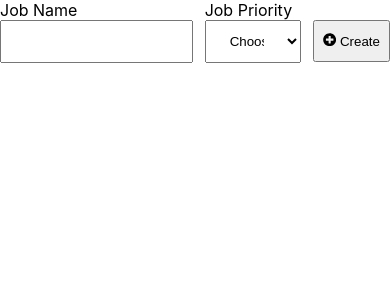
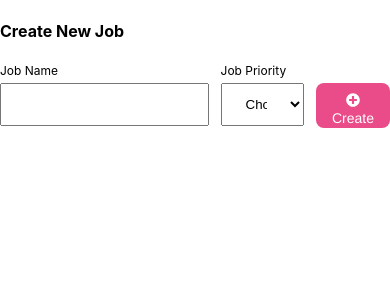
Before and after one commit to farukincibas/todo-nextjs, a Next.js app: page /components/AddTask in a window 390 px wide. Shown: the top 300 px of the page. Built offline with nearby package versions, Linux system fonts and the light colour scheme.

Commit message:
feat(table): sorted values by importance

```diff
--- a/pages/components/AddTask/index.tsx
+++ b/pages/components/AddTask/index.tsx
@@ -13,11 +13,27 @@ const AddTask: NextPage = () => {
 
     const handleAdd = (e: React.MouseEvent<HTMLButtonElement, MouseEvent>) => {
         e.preventDefault();
+        let importance: number = 0;
+        switch (priority) {
+            case 'Urgent':
+                importance = 1;
+                break;
+            case 'Regular':
+                importance = 2;
+                break;
+            case 'Trivial':
+                importance = 3;
+                break;
+            default:
+                console.log("No such priority exists!");
+                break;
+        }
 
         const newTask = {
             id: Date.now(),
             name: name,
             priority: priority,
+            importance: importance,
         };
         if (name.length > 0 && priority.length > 0) {
             dispatch({ type: ActionTypes.addTask, payload: newTask });
@@ -49,6 +65,7 @@ const AddTask: NextPage = () => {
 
     return (
         <>
+            <h4>Create New Job</h4>
             <div className={styles.flexRow}>
 
                 <div className={styles.flexColumTwo}>
@@ -65,10 +82,11 @@ const AddTask: NextPage = () => {
                         <option value="Trivial">Trivial</option>
                     </select>
                 </div>
-
-                <button onClick={handleAdd} className={styles.addButton}>
-                    <FaPlusCircle /> Create
-                </button>
+                <div className={styles.flexColumThree}>
+                    <label style={{ visibility: 'hidden' }}>hidden</label>
+                    <button onClick={handleAdd} className={styles.buttonAdd}>
+                        <FaPlusCircle /> Create
+                    </button></div>
 
             </div>
         </>
--- a/pages/store/reducer.ts
+++ b/pages/store/reducer.ts
@@ -3,6 +3,7 @@ export interface Tasks {
     id: number;
     name: string;
     priority: string;
+    importance:number;
 }
 
 //export const initialState: Tasks[] = JSON.parse(localStorage.getItem('tasks') || '[]');
--- a/styles/AddTask.module.css
+++ b/styles/AddTask.module.css
@@ -24,17 +24,49 @@
 .flexColumOne{
     display: flex;
     flex-direction: column;
-    flex:1;
+    flex:2;
 }
 
 .flexColumTwo{
     display: flex;
     flex-direction: column;
-    flex:2;
+    flex:5;
 }
 
-.addButton{
-    padding: 11px 8px;
-    margin: 20px 0;
-    box-sizing: border-box;
+.flexColumThree{
+    display: flex;
+    flex-direction: column;
+    flex:1;
 }
+
+
+.buttonAdd {
+  background-color: #EA4C89;
+  border-radius: 8px;
+  border-style: none;
+  box-sizing: border-box;
+  color: #FFFFFF;
+  cursor: pointer;
+  display: inline-block;
+  font-family: "Haas Grot Text R Web", "Helvetica Neue", Helvetica, Arial, sans-serif;
+  font-size: 14px;
+  font-weight: 500;
+  height: 45px;
+  list-style: none;
+  margin: 0;
+  outline: none;
+  padding: 10px 16px;
+  position: relative;
+  text-align: center;
+  text-decoration: none;
+  transition: color 100ms;
+  vertical-align: baseline;
+  user-select: none;
+  -webkit-user-select: none;
+  touch-action: manipulation;
+}
+
+.buttonAdd:hover,
+.buttonAdd:focus {
+  background-color: #F082AC;
+}
--- a/styles/globals.css
+++ b/styles/globals.css
@@ -11,6 +11,18 @@ a {
   text-decoration: none;
 }
 
+label {
+ font-size: 16px;
+ margin-bottom: 5px;
+}
+
+@media (max-width: 600px) {
+  label {
+    font-size: 12px;
+   }
+}
+
+
 * {
   box-sizing: border-box;
 }
```
Also changed, not shown: pages/components/Table/index.tsx (+38 -11 lines).
